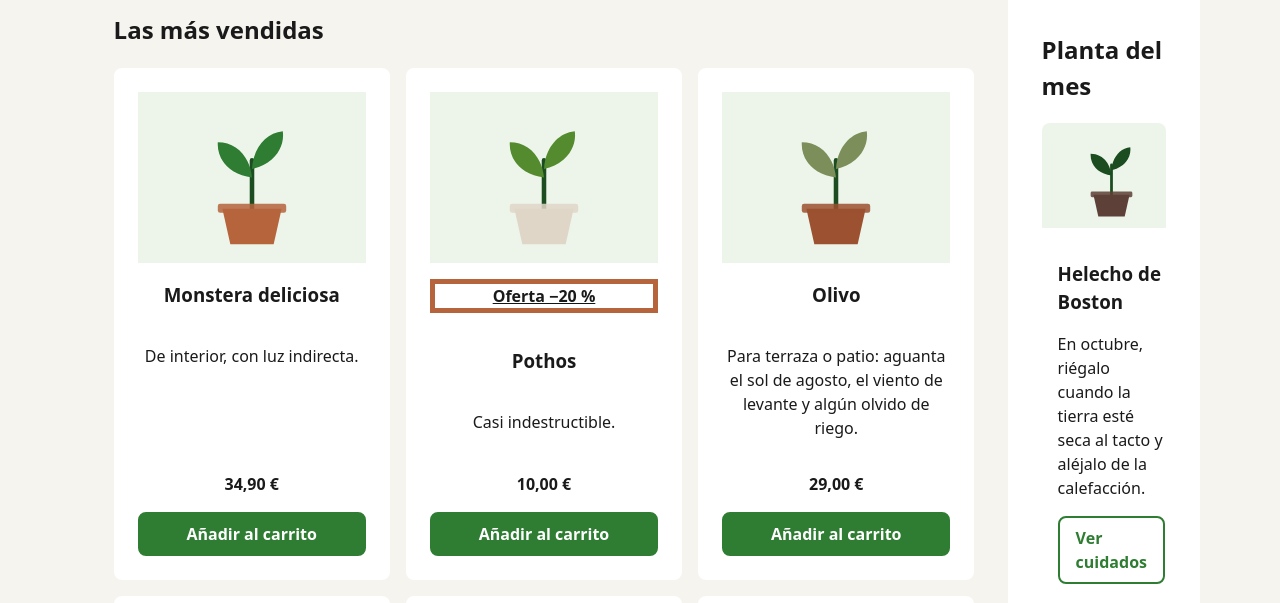
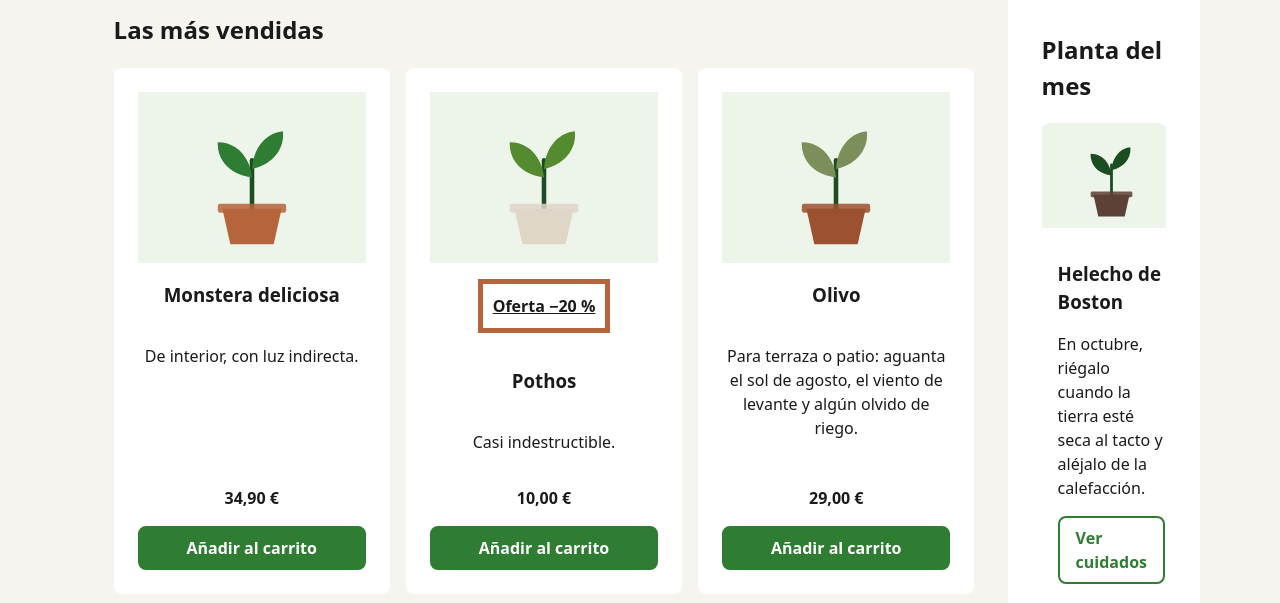
Before and after one commit to alvaroah17/DIW, a website built with Vite: page kit-diw-p2-raiz/p2-raiz/index.html in a window 1280 px wide. Shown: the part 602-1205 px from the top of the page. Built offline with nearby package versions, Linux system fonts and the light colour scheme; files whose address does not match are found by name.

Commit message:
defensa practica

```diff
--- a/kit-diw-p2-raiz/p2-raiz/scss/components/_tarjeta-planta.scss
+++ b/kit-diw-p2-raiz/p2-raiz/scss/components/_tarjeta-planta.scss
@@ -12,26 +12,26 @@
   background: var(--color-superficie);
   display: flex;
   flex-direction: column;
+  text-align: center;
 }
 
 .tarjeta-planta__descripcion {
   flex-grow: 1;
-  text-align: center;
 }
 
 .tarjeta-planta__precio {
   font-weight: bold;
-  text-align: center;
 }
 
 .tarjeta-planta__nombre {
-  text-align: center;
 }
 
 .tarjeta-planta__etiqueta {
   font-weight: bold;
-  text-decoration: underline $night-900;
-  text-align: center;
+  text-decoration: underline;
+  padding:10px;
+  text-decoration-color: var(--color-texto);
+  align-self: center;
 }
 
 .tarjeta-planta--oferta .tarjeta-planta__etiqueta {
```
